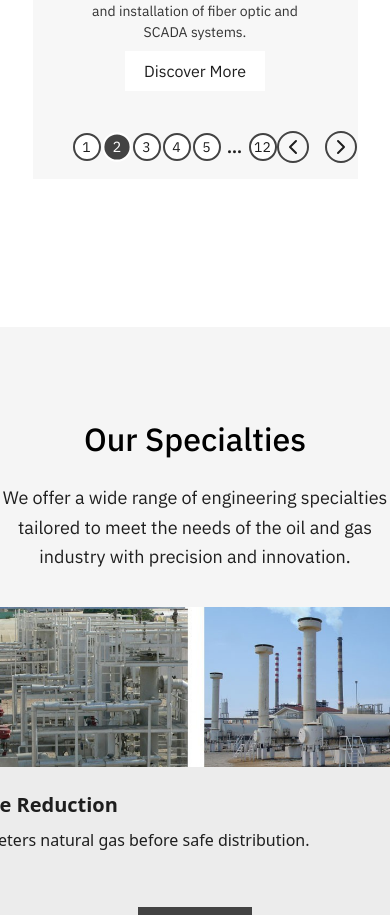
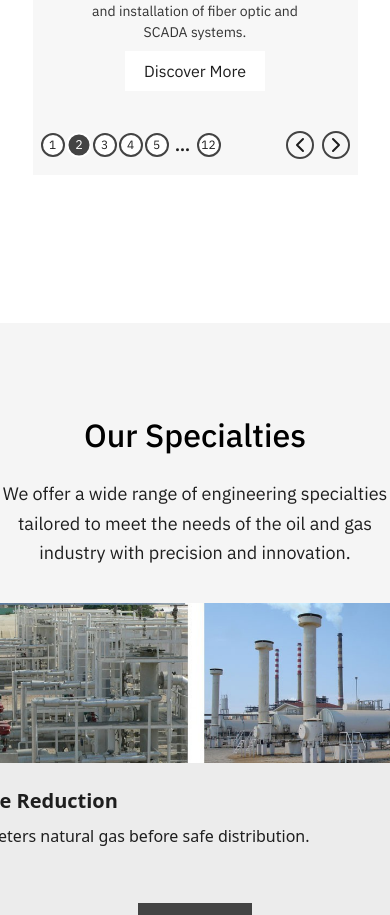
Before and after one commit to fatma-mohamed99/petroleum, a Next.js app: page / in a window 390 px wide. Shown: the part 4242-5157 px from the top of the page. Built offline with nearby package versions, Linux system fonts and the light colour scheme.

Commit message:
edit opject paginaton

```diff
--- a/src/components/home-component/project-section/ProjectSection.tsx
+++ b/src/components/home-component/project-section/ProjectSection.tsx
@@ -53,7 +53,8 @@ function ProjectSection() {
                 </button>
               </div>
             </div>
-            <div className="flex justify-between items-center md:py-5 px-10 md:px-6">
+            <div className="flex justify-between items-center
+            px-2 md:py-5 sm:px-10 md:px-6">
               <div className="flex gap-0.5 items-center">
                 {paginationItems.map((item, idx) =>
                   item.type === "ellipsis" ? (
@@ -67,9 +68,9 @@ function ProjectSection() {
                     <button
                       onClick={() => handleActiveProject(item.index)}
                       key={`pagination-${item.index}`}
-                      className={`p-1 cursor-pointer rounded-full w-7 h-7  sm:w-9 sm:h-9 border-2
+                      className={`p-1 cursor-pointer rounded-full w-6 h-6  sm:w-9 sm:h-9 border-2
                         flex justify-center items-center transition-all duration-500
-                        text-sm sm:text-base
+                        text-xs sm:text-base
                         ${
                           item.index === activeProjectIndex
                             ? "bg-main  text-white scale-105 border-white"
@@ -81,16 +82,16 @@ function ProjectSection() {
                   )
                 )}
               </div>
-              <div className="flex gap-4">
+              <div className="flex  gap-2 sm:gap-4">
                 <button
                   onClick={handlePrevProject}
-                  className="w-8 h-8 sm:w-10 sm:h-10 cursor-pointer flex justify-center items-center rounded-full border-2 border-main"
+                  className="w-7 h-7 sm:w-10 sm:h-10 cursor-pointer flex justify-center items-center rounded-full border-2 border-main"
                 >
                   <ChevronLeft />
                 </button>
                 <button
                   onClick={handleNextProject}
-                  className="w-8 h-8 sm:w-10 sm:h-10 cursor-pointer flex justify-center items-center rounded-full border-2 border-main"
+                  className="w-7 h-7 sm:w-10 sm:h-10 cursor-pointer flex justify-center items-center rounded-full border-2 border-main"
                 >
                   <ChevronRight />
                 </button>
```
